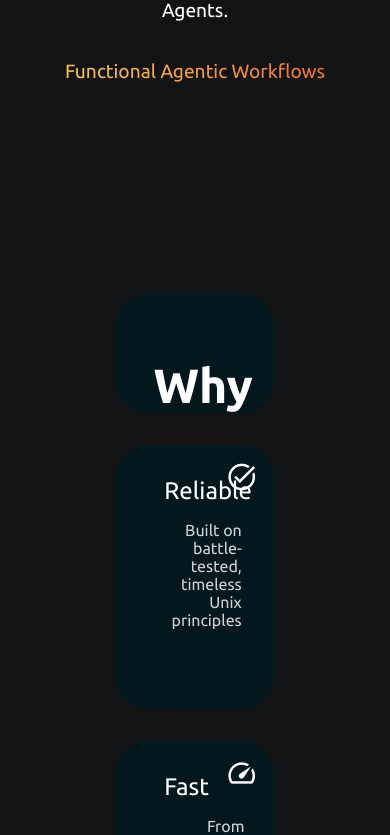
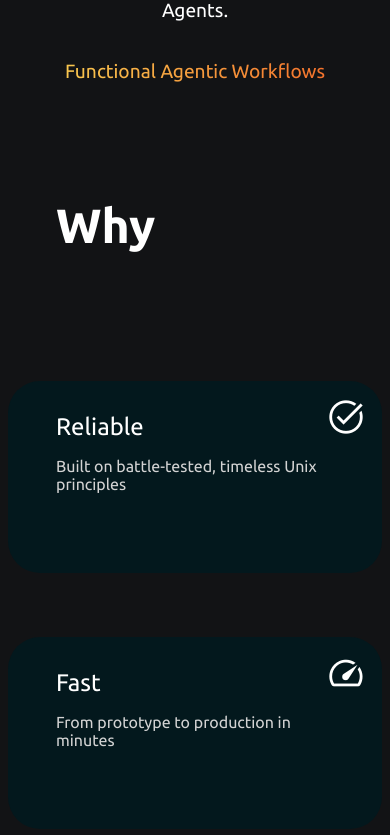
Before and after one commit to marcoscannabrava/aibits, a React (Vite) app in the folder web/: page / in a window 390 px wide. Shown: the part 1150-1985 px from the top of the page. Built offline with nearby package versions, Linux system fonts and the light colour scheme.

Commit message:
why responsive

```diff
--- a/web/src/components/Why/index.tsx
+++ b/web/src/components/Why/index.tsx
@@ -12,8 +12,8 @@ const features = [
 const Why: React.FC = () => {
   return (
     <section className="why" id="why">
-      <ul className="card">
-        <li className="card-why">Why</li>
+      <ul className="card card-why">
+        <li>Why</li>
       </ul>
 
       {features.map((feature, index) => (
--- a/web/src/components/Why/why.css
+++ b/web/src/components/Why/why.css
@@ -1,11 +1,9 @@
 .why {
-    margin: 10rem 0;
     display: flex;
-    justify-content: center;
-    text-align: end;
     justify-content: center;
     flex-wrap: wrap;
     width: 100%;
+    gap: 2rem;
 }
 
 .card {
@@ -13,23 +11,19 @@
     background-color: #03181D;
     border-radius: 2rem;
     padding: 2rem;
-    margin: 1rem;
     width: 25%;
 }
 .card span {
     position: absolute;
     right: 1rem;
     top: 1rem;
-    font-size: 2rem;
+    font-size: 2.5rem;
 }
 
 .card-why {
+    background-color: inherit;
     font-size: 3rem;
     font-weight: bold;
-    position: relative;
-    display: flex;
-    justify-content: center;
-    top: 2rem;
 }
 
 li {
@@ -48,3 +42,9 @@ li {
     color: lightgray;
     margin-bottom: 3rem;
 }
+
+@media screen and (max-width: 768px) {
+    .card {
+        width: 100%;
+    }
+}
```
